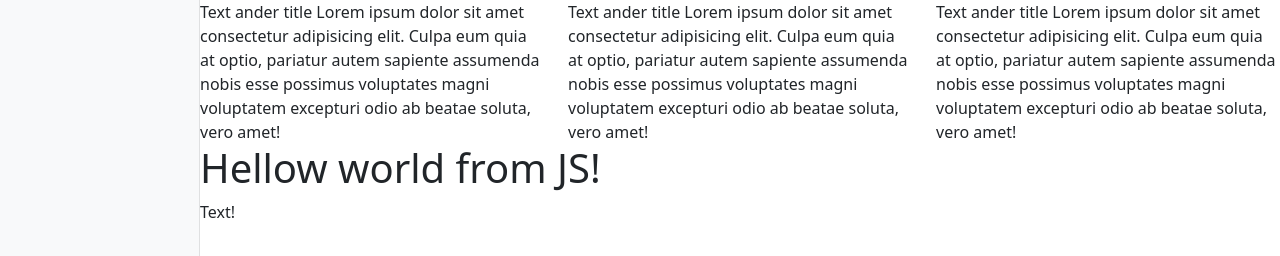
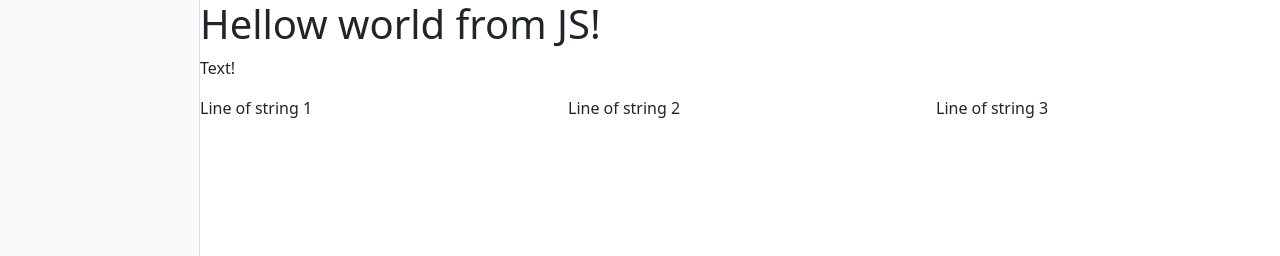
Before and after one commit to AleksanderKarmazin/VanilaJS, a plain HTML site: page index.html in a window 1280 px wide. Shown: the top 256 px of the page. Drawn offline with nearby package versions, Linux system fonts and the light colour scheme.

Commit message:
Part 2 test3 commit

```diff
--- a/index.html
+++ b/index.html
@@ -29,29 +29,7 @@
                         ab beatae soluta, vero amet! </p>
                 </div>
             </div> -->
-            <div class="row">
-                <div class="col-sm">
-                    Text ander title  Lorem ipsum dolor sit
-                        amet consectetur adipisicing elit. Culpa eum quia at
-                         optio, pariatur autem sapiente assumenda nobis esse
-                        possimus voluptates magni voluptatem excepturi odio
-                        ab beatae soluta, vero amet!
-                </div>
-                <div class="col-sm">
-                    Text ander title  Lorem ipsum dolor sit
-                        amet consectetur adipisicing elit. Culpa eum quia at
-                         optio, pariatur autem sapiente assumenda nobis esse
-                        possimus voluptates magni voluptatem excepturi odio
-                        ab beatae soluta, vero amet!
-                </div>
-                <div class="col-sm">
-                    Text ander title  Lorem ipsum dolor sit
-                        amet consectetur adipisicing elit. Culpa eum quia at
-                         optio, pariatur autem sapiente assumenda nobis esse
-                        possimus voluptates magni voluptatem excepturi odio
-                        ab beatae soluta, vero amet!
-                </div>
-            </div>
+
 
             </div>
     </div>
--- a/index.js
+++ b/index.js
@@ -13,6 +13,7 @@ const model = [
             'Line of string 1',
             'Line of string 2',
             'Line of string 3',
+
 
         ]
     }
@@ -31,7 +32,7 @@ model.forEach( block =>{
     } else if (block.type === 'text') {
         html = text(block)
     } else if (block.type === 'columns') {
-
+        html = columns(block)
     }
 
 
@@ -59,3 +60,20 @@ function text(block) {
     </div>
     `
 }
+
+function columns(block) {
+    let html = ''
+    block.value.forEach( item =>{
+        html +=  `
+        <div class="col-sm">
+        ${item}
+        </div>
+        `
+    })
+
+    return `
+    <div class="row">
+        ${html}
+    </div>
+    `
+}
```
